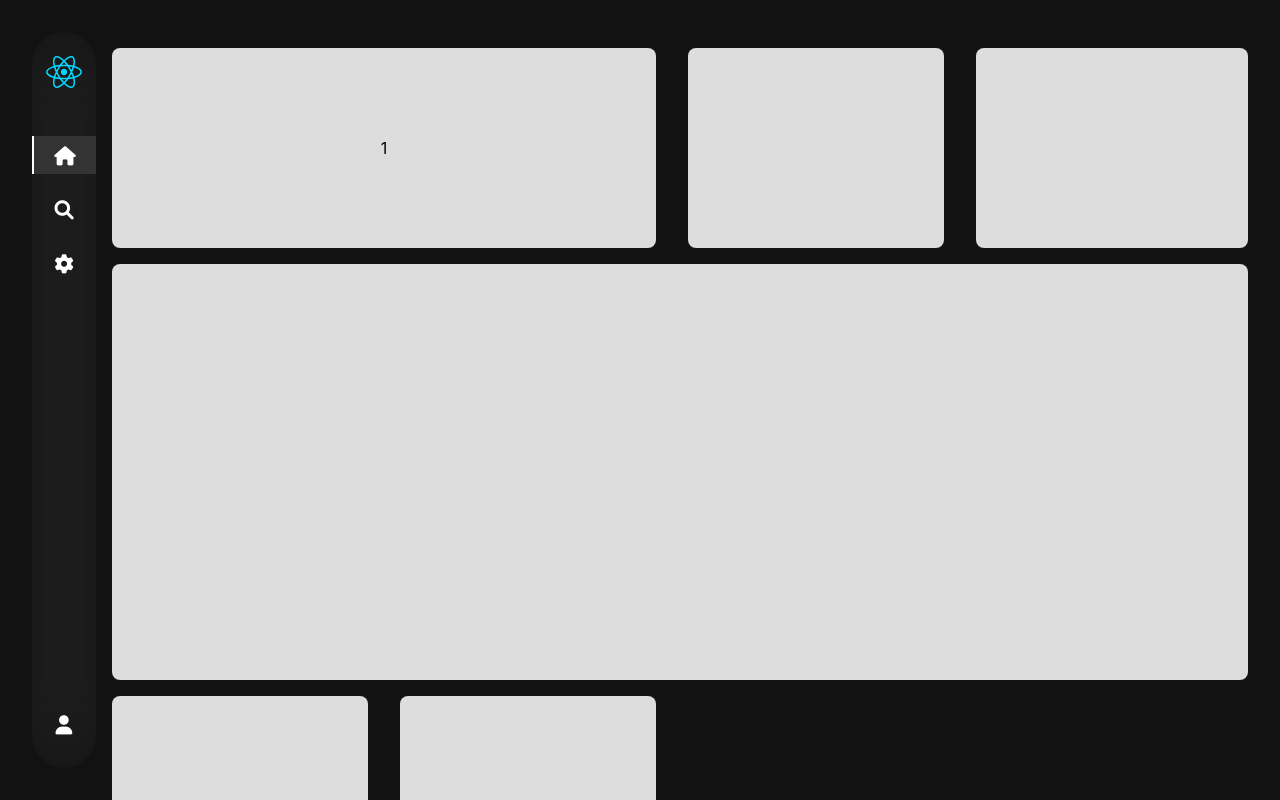
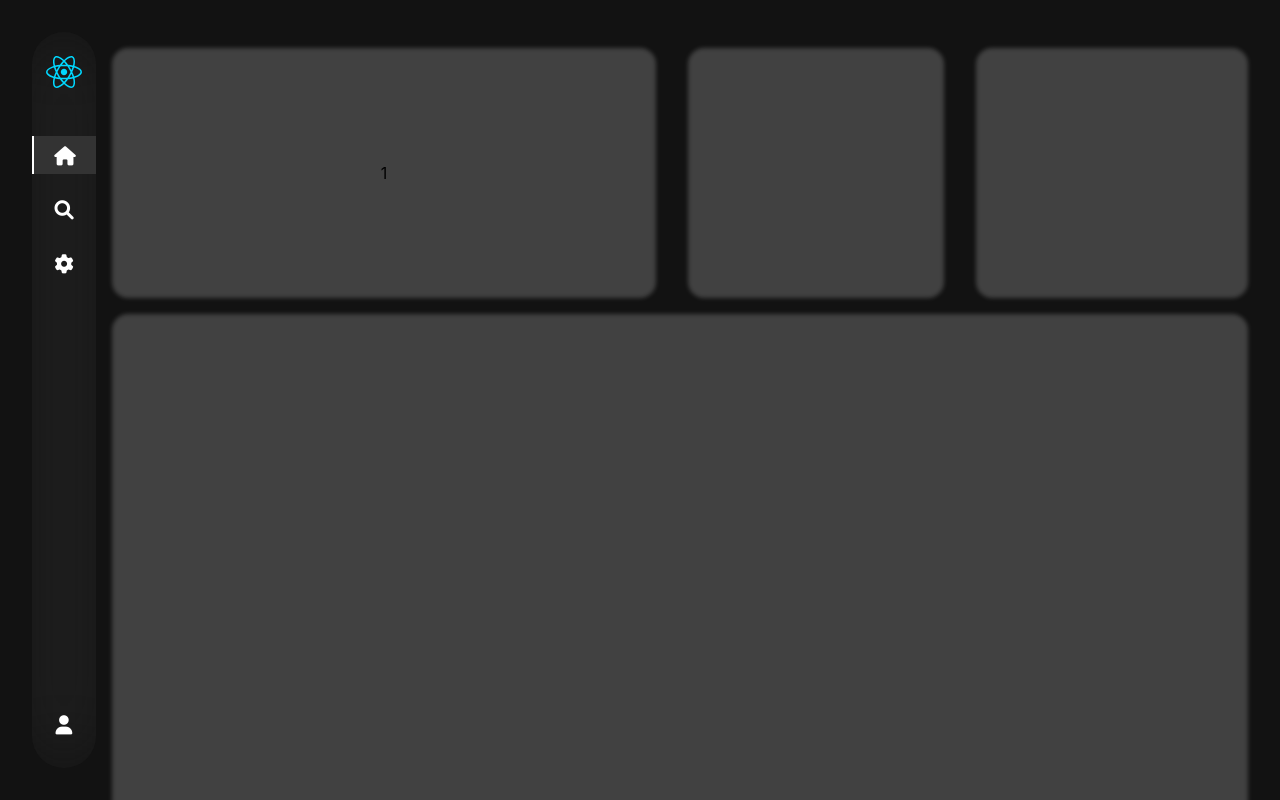
Before and after one commit to CxTechNet/generalComponents, a React (Vite) app: page / in a window 1280 px wide. Shown: the top 800 px of the page. Built offline with nearby package versions, Linux system fonts and the light colour scheme.

Commit message:
minor fixing

```diff
--- a/src/App.tsx
+++ b/src/App.tsx
@@ -1,16 +1,31 @@
 import './App.css'
 import Container from './components/grid/Container'
 import Sidebar from './components/sidebar/sidebar'
+import { useState } from 'react'
+
 function App() {
+
+  const [active, setActive] = useState(1);
+
+  const changeActive = (id: number) => {
+    if (active === id) {
+      setActive(0);
+      return;
+    }
+    setActive(id);
+  }
 
   return (
     <>
-      <Sidebar />
+      <Sidebar
+        changeActive={changeActive}
+        active={active}
+      />
       <Container
         numColumns={4}
         numRows={3}
         columnSize="1fr"
-        rowSize="200px"
+        rowSize="250px"
       />
     </>
   )
--- a/src/components/grid/GridItem.tsx
+++ b/src/components/grid/GridItem.tsx
@@ -14,7 +14,8 @@ const GridItem: React.FC<GridItemProps> = ({ spanColumns = 1, spanRows = 1, chil
         gridRow: `span ${spanRows}`,
       }}
     >
-      {children}
+      <div className="grid__background"></div>
+      <div className="grid__content">{children}</div>
     </div>
   );
 };
--- a/src/components/grid/grid.css
+++ b/src/components/grid/grid.css
@@ -7,6 +7,7 @@
 
 .grid__container {
     display: grid;
+    position: relative;
     gap: 16px;
     margin-top: 2em;
     padding: 16px;
@@ -16,16 +17,44 @@
 }
 
 .grid__item {
-    background-color: #ddd;
+    position: relative;
+    /* Definir o contêiner com posição relativa */
     color: black;
     height: 100%;
     text-align: center;
-    border-radius: 8px;
+    border-radius: 16em;
     box-sizing: border-box;
     display: flex;
     align-items: center;
     justify-content: center;
     transition: all 0.2s ease;
+}
+
+.grid__background {
+    position: absolute;
+    /* Fundo deve ser absoluto em relação ao item */
+    top: 0;
+    left: 0;
+    right: 0;
+    bottom: 0;
+    background-color: rgba(255, 255, 255, 0.2);
+    filter: blur(2px);
+    z-index: 1;
+    border-radius: 16px;
+    /* Garantir que o fundo fique atrás do conteúdo */
+}
+
+.grid__content {
+    display: flex;
+    flex-direction: column;
+    justify-content: space-between;
+    flex-grow: 1;
+    z-index: 2;
+    position: absolute;
+    top: 0;
+    left: 0;
+    right: 0;
+    bottom: 0;
 }
 
 .full-width {
--- a/src/components/sidebar/sidebar.tsx
+++ b/src/components/sidebar/sidebar.tsx
@@ -1,17 +1,11 @@
 import './sidebar.css'
-import { useState } from 'react'
 import logo from './logo.svg'
 
-function Sidebar() {
-
-  const [active, setActive] = useState(1);
-  const changeActive = (id: number) => {
-    if (active === id) {
-      setActive(0);
-      return;
-    }
-    setActive(id);
-  }
+interface SidebarProps {
+  active: number;
+  changeActive: (id: number) => void;
+}
+function Sidebar({active, changeActive}: SidebarProps) {
 
   const items = [
     { id: 1, name: 'Home', link: '/', icon: 'fa fa-home' },
```
